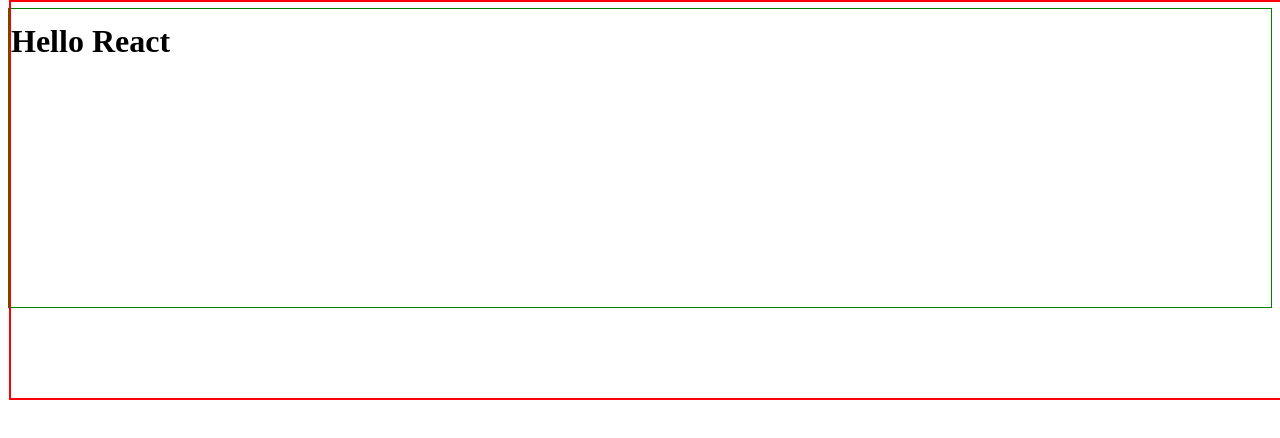
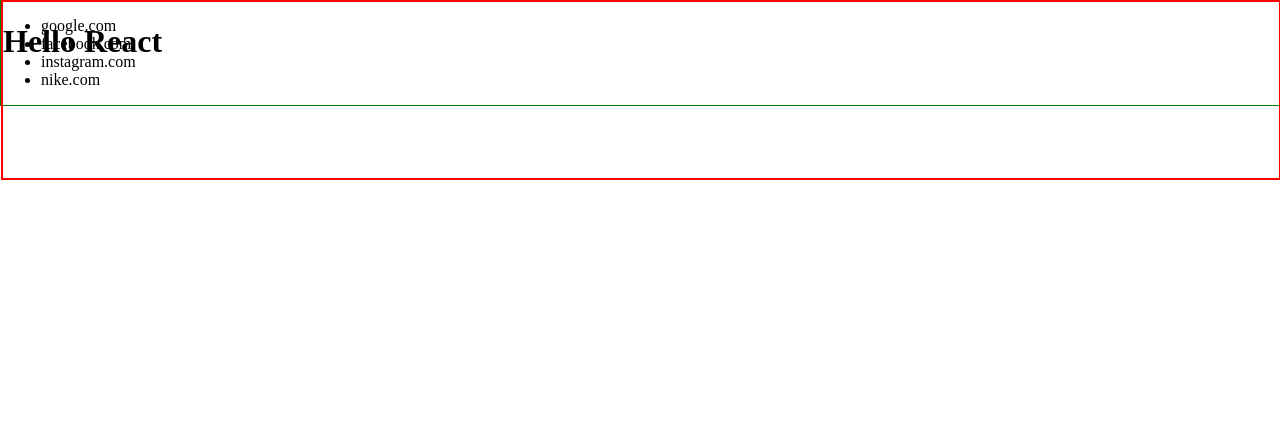
Before and after one commit to richigro/sell-appv2, a React (Create React App) app in the folder client/: page / in a window 1280 px wide. Shown: the top 438 px of the page. Built offline with nearby package versions, Linux system fonts and the light colour scheme; the HTML template or start-up script is replaced by a standard one.

Commit message:
added new styles rules for header component

```diff
--- a/client/src/App.css
+++ b/client/src/App.css
@@ -1,8 +1,12 @@
+body {
+  margin: 0;
+}
+
 .app-container {
   border: 0;
   margin: 0;
   box-sizing: border-box;
   border: 1px solid green;
-  width: 100%;
-  height: 300px;
+  /* width: 100%;
+  height: 300px; */
 }
--- a/client/src/App.jsx
+++ b/client/src/App.jsx
@@ -1,11 +1,13 @@
 import React from 'react';
 import Header from './components/Header';
+import Links from './components/Links';
 import './App.css';
 
 const App = () => {
   return (
     <div className="app-container">
       <Header/>
+      <Links/>
     </div>
   );
 }
--- a/client/src/components/Header.css
+++ b/client/src/components/Header.css
@@ -4,7 +4,7 @@
   width: 100%;
   top: 0px;
   bottom: 20px;
-  height: 400px;
+  height: 180px;
   margin: 0;
   padding: 0;
   display: block;
--- /dev/null
+++ b/client/src/components/Links.css
@@ -0,0 +1,6 @@
+.links {
+  width: 300px;
+  height: 100vh;
+  display: inline-block;
+  position: absolute;
+}
--- /dev/null
+++ b/client/src/components/Links.jsx
@@ -0,0 +1,15 @@
+import React, { useState } from 'react';
+
+const Links = function() {
+  const [links, setLinks] = useState(["google.com","facebook.com","instagram.com","nike.com"]);
+
+  return (
+    <ul className="links">
+     {links.map((link, idx) => {
+       return <li id="{idx}">{link}</li>
+      })}
+    </ul>
+  );
+};
+
+export default Links;
```
Also changed, not shown: 1 other file (tests, documents, lock files or other folders).
